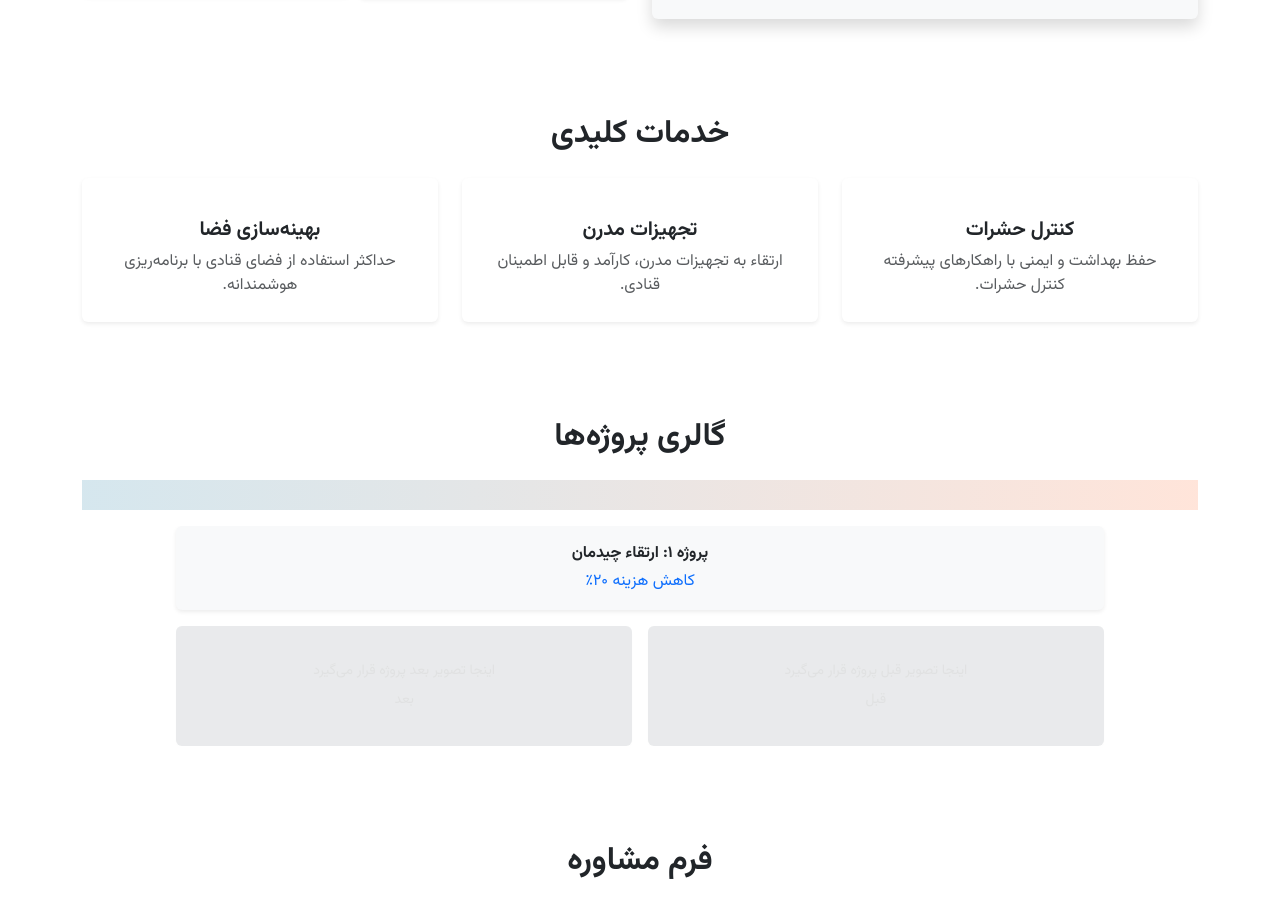
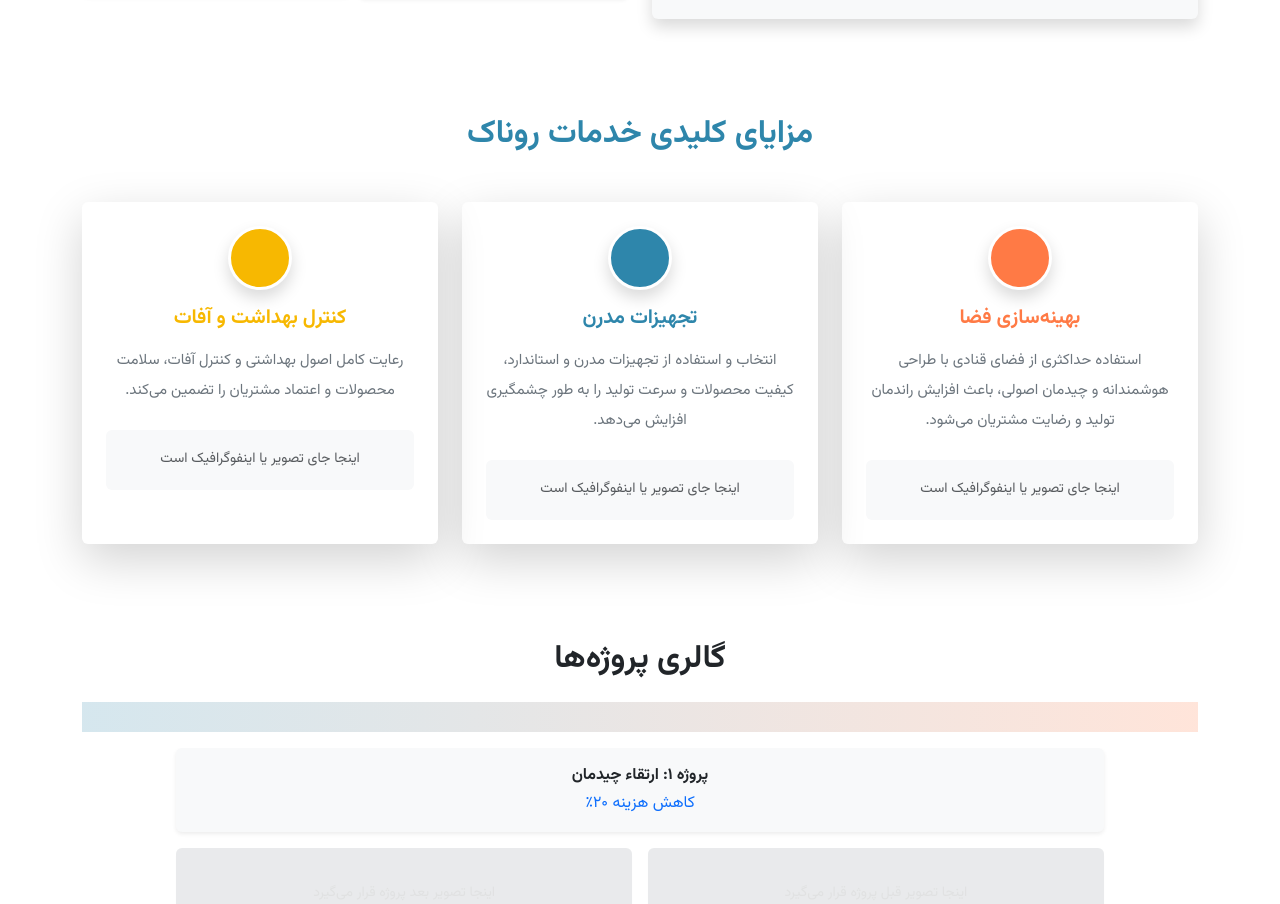
Before and after one commit to artificialxflow/ghanadi, a Next.js app: page / in a window 1280 px wide. Shown: the part 1850-2754 px from the top of the page. Built offline with nearby package versions, Linux system fonts and the light colour scheme; no server answers.

Commit message:
Update KeyServices.tsx

```diff
--- a/components/KeyServices.tsx
+++ b/components/KeyServices.tsx
@@ -2,78 +2,56 @@
 import React, { useContext } from "react";
 import { LangContext } from "./LangProvider";
 
-const content = {
-  en: {
-    title: "Key Services",
-    services: [
+const services = [
   {
     key: "area",
     icon: "bi bi-aspect-ratio",
-        title: "Area Optimization",
-        desc: "Maximize your confectionery space with smart area planning.",
-      },
-      {
-        key: "equipment",
-        icon: "bi bi-gear",
-        title: "Modern Equipment",
-        desc: "Upgrade to efficient, reliable, and modern confectionery equipment.",
-      },
-      {
-        key: "insect",
-        icon: "bi bi-bug",
-        title: "Insect Control",
-        desc: "Ensure hygiene and safety with advanced insect control solutions.",
-      },
-    ],
-  },
-  fa: {
-    title: "خدمات کلیدی",
-    services: [
-      {
-        key: "insect",
-        icon: "bi bi-bug",
-        title: "کنترل حشرات",
-        desc: "حفظ بهداشت و ایمنی با راهکارهای پیشرفته کنترل حشرات.",
+    title: "بهینه‌سازی فضا",
+    desc: "استفاده حداکثری از فضای قنادی با طراحی هوشمندانه و چیدمان اصولی، باعث افزایش راندمان تولید و رضایت مشتریان می‌شود.",
+    color: "#FF7A45",
   },
   {
     key: "equipment",
     icon: "bi bi-gear",
     title: "تجهیزات مدرن",
-        desc: "ارتقاء به تجهیزات مدرن، کارآمد و قابل اطمینان قنادی.",
+    desc: "انتخاب و استفاده از تجهیزات مدرن و استاندارد، کیفیت محصولات و سرعت تولید را به طور چشمگیری افزایش می‌دهد.",
+    color: "#2E86AB",
   },
   {
-        key: "area",
-        icon: "bi bi-aspect-ratio",
-        title: "بهینه‌سازی فضا",
-        desc: "حداکثر استفاده از فضای قنادی با برنامه‌ریزی هوشمندانه.",
+    key: "insect",
+    icon: "bi bi-bug",
+    title: "کنترل بهداشت و آفات",
+    desc: "رعایت کامل اصول بهداشتی و کنترل آفات، سلامت محصولات و اعتماد مشتریان را تضمین می‌کند.",
+    color: "#F7B801",
   },
-    ],
-  },
-};
+];
 
 export default function KeyServices() {
   const { lang } = useContext(LangContext);
   const isRtl = lang === "fa";
-  const t = content[lang];
 
   return (
-    <section className="container py-5" style={isRtl ? { direction: "rtl" } : {}}>
-      <h2 className={`text-center fw-bold mb-4${isRtl ? " text-end" : ""}`} style={{ fontFamily: isRtl ? 'Vazirmatn, Tahoma, Arial, sans-serif' : 'Poppins, Arial, sans-serif' }}>
-        {t.title}
+    <section className="container py-5" style={{ direction: "rtl" }}>
+      <h2 className="fw-bold text-center mb-5" style={{ color: '#2E86AB', fontFamily: 'Vazirmatn, Tahoma, Arial, sans-serif' }}>
+        مزایای کلیدی خدمات روناک
       </h2>
       <div className="row g-4 justify-content-center">
-        {t.services.map((service, idx) => (
+        {services.map((service, idx) => (
           <div key={service.key} className="col-12 col-md-4 d-flex align-items-stretch">
-            <div className={`card border-0 shadow-sm w-100 text-center p-4 animate__animated animate__fadeInUp${isRtl ? ' text-end' : ''}`} style={{ animationDelay: `${idx * 0.2 + 0.2}s`, fontFamily: isRtl ? 'Vazirmatn, Tahoma, Arial, sans-serif' : 'Poppins, Arial, sans-serif' }}>
-              {/* Animated icon placeholder */}
-              <div className="mb-3">
-                <i className={`${service.icon} display-3 text-primary animate__animated animate__bounceIn`}
-                  style={{ animationDelay: `${idx * 0.3 + 0.3}s` }}
-                  aria-hidden="true"
-                ></i>
+            <div className="card border-0 shadow-lg w-100 text-center p-4 position-relative" style={{ borderTop: `5px solid ${service.color}`, fontFamily: 'Vazirmatn, Tahoma, Arial, sans-serif', background: '#fff' }}>
+              {/* Icon circle */}
+              <div className="d-flex justify-content-center mb-3">
+                <div className="rounded-circle d-flex align-items-center justify-content-center shadow" style={{ width: 64, height: 64, background: service.color, color: '#fff', fontSize: 32, border: `3px solid #fff`, boxShadow: `0 2px 8px ${service.color}33` }}>
+                  {/* آیکون بوت‌استرپ */}
+                  <i className={service.icon}></i>
                 </div>
-              <h5 className="fw-bold mb-2">{service.title}</h5>
-              <p className="text-muted mb-0" style={{ fontFamily: isRtl ? 'Vazirmatn, Tahoma, Arial, sans-serif' : 'Lato, Arial, sans-serif' }}>{service.desc}</p>
+              </div>
+              <h5 className="fw-bold mb-3" style={{ color: service.color }}>{service.title}</h5>
+              <div className="text-secondary mb-2" style={{ fontSize: 15, lineHeight: 2 }}>{service.desc}</div>
+              {/* جایگاه تصویر یا اینفوگرافیک */}
+              <div className="bg-light rounded d-flex align-items-center justify-content-center mt-3" style={{ height: 60 }}>
+                <span className="text-muted small">اینجا جای تصویر یا اینفوگرافیک است</span>
+              </div>
             </div>
           </div>
         ))}
```
Lines whose indentation alone changed are shown as unchanged.
